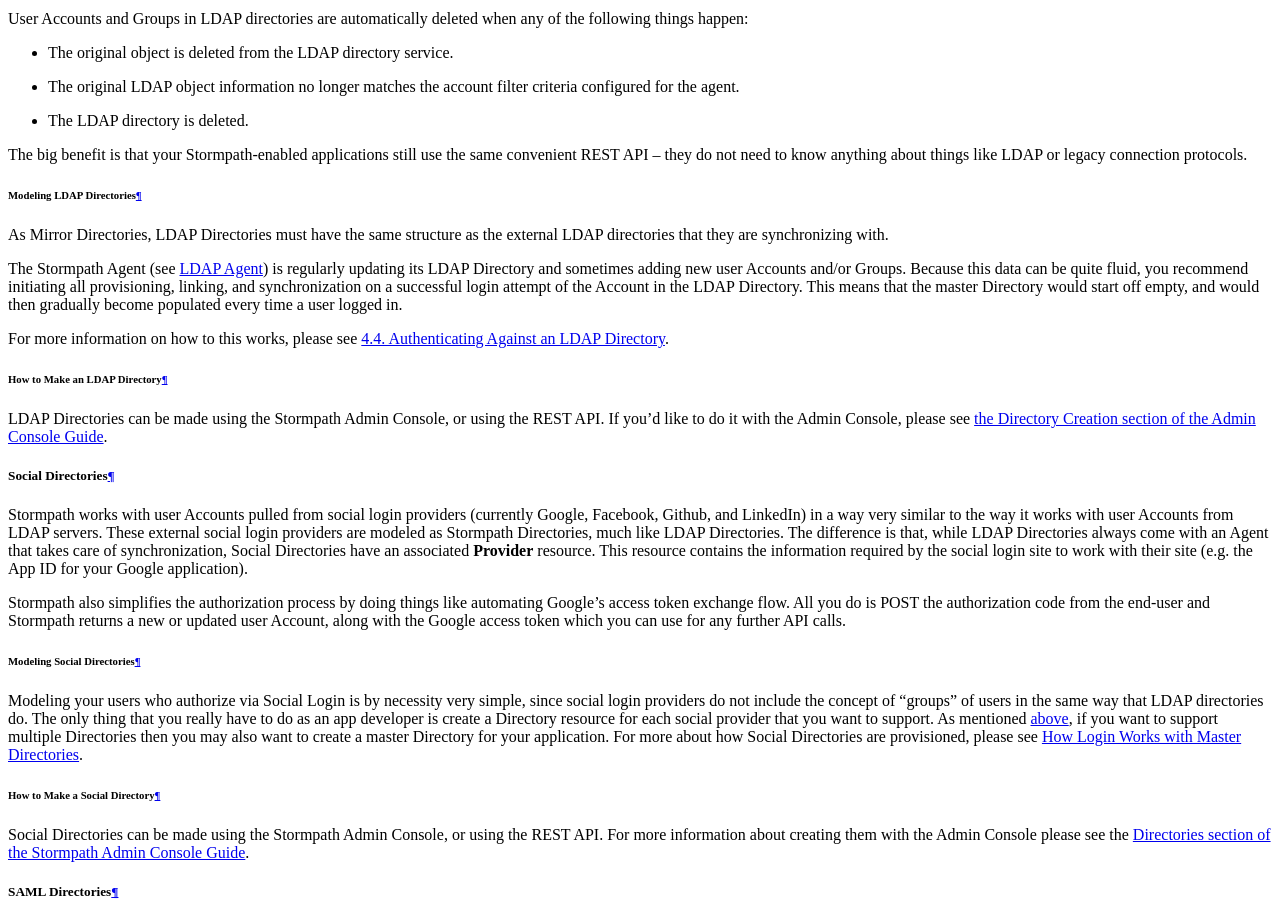
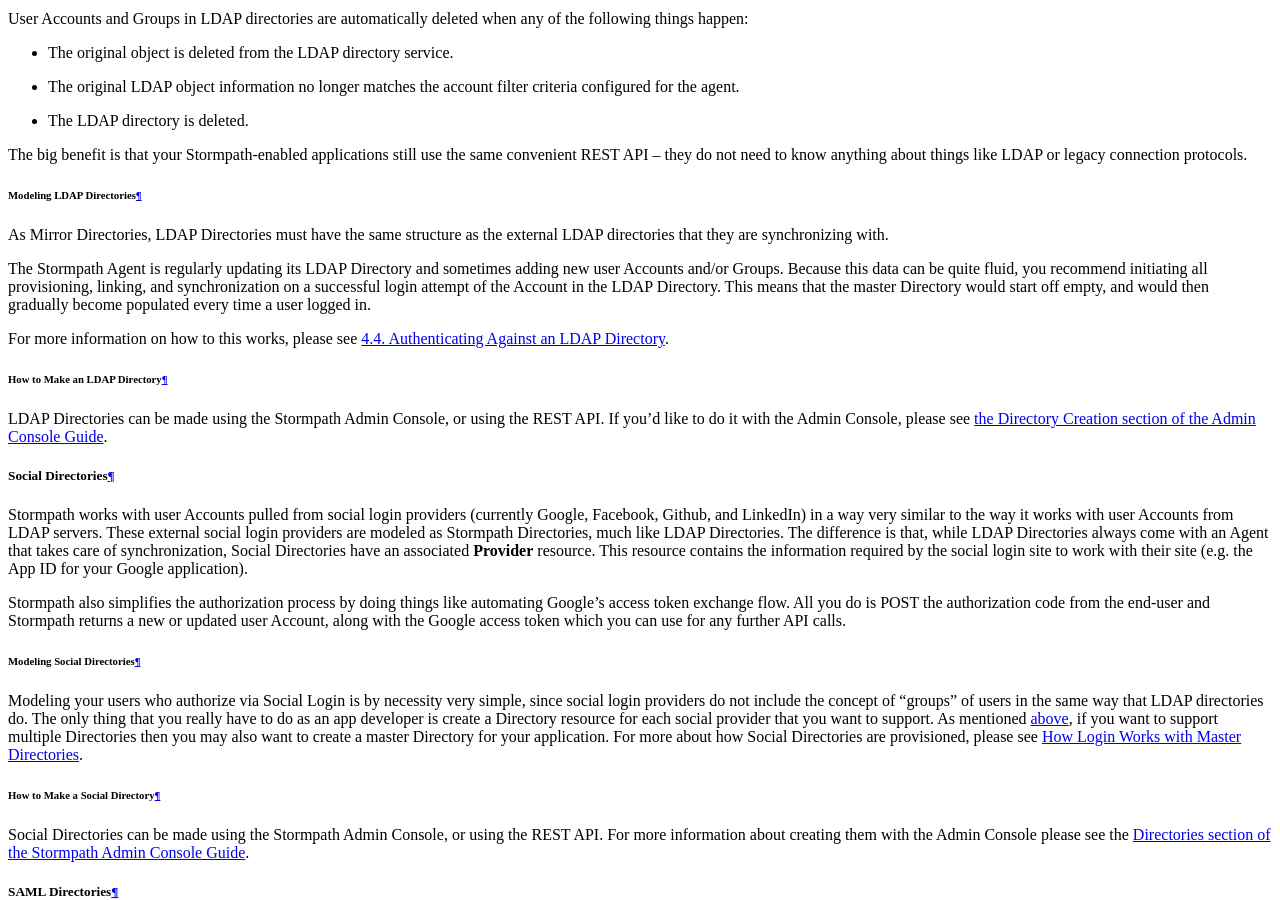
Before and after one commit to stormpath/stormpath-documentation, a Sphinx documentation site: the page built from source/accnt_mgmt.rst, in a window 1280 px wide and 900 px high, scrolled down 3640 px. Built offline with Sphinx 7.4.7 and the Read the Docs theme 2.0.0, drawn with Linux system fonts in a browser that asks for light colours; some of the changed lines change nothing that is shown; some of the changed text lies outside the part shown.

Commit message:
Minor changes

```diff
--- a/source/accnt_mgmt.rst
+++ b/source/accnt_mgmt.rst
@@ -72,7 +72,7 @@
 
 Cloud Directories
 ^^^^^^^^^^^^^^^^^
-These are the standard, default Directory resource.
+This is the standard, default Directory resource.
 
 .. _make-cloud-dir:
 
@@ -191,7 +191,7 @@
   .. literalinclude:: code/python/account_management/create_cloud_dir_resp.py
       :language: python
 
-Our current resources (**not including the default ones** created in the :ref:`Quickstart<quickstart>`) can be visualized like this:
+At this point, our current resources (**not including the default ones** created in the :ref:`Quickstart<quickstart>`) can be visualized like this:
 
 .. figure:: images/accnt_mgmt/am_erd_01.png
   :align: center
@@ -259,7 +259,7 @@
 
 As Mirror Directories, LDAP Directories must have the same structure as the external LDAP directories that they are synchronizing with.
 
-The Stormpath Agent (see :ref:`ref-ldap-agent`) is regularly updating its LDAP Directory and sometimes adding new user Accounts and/or Groups. Because this data can be quite fluid, you recommend initiating all provisioning, linking, and synchronization on a successful login attempt of the Account in the LDAP Directory. This means that the master Directory would start off empty, and would then gradually become populated every time a user logged in.
+The Stormpath Agent is regularly updating its LDAP Directory and sometimes adding new user Accounts and/or Groups. Because this data can be quite fluid, you recommend initiating all provisioning, linking, and synchronization on a successful login attempt of the Account in the LDAP Directory. This means that the master Directory would start off empty, and would then gradually become populated every time a user logged in.
 
 For more information on how to this works, please see :ref:`ldap-dir-authn`.
 
```
